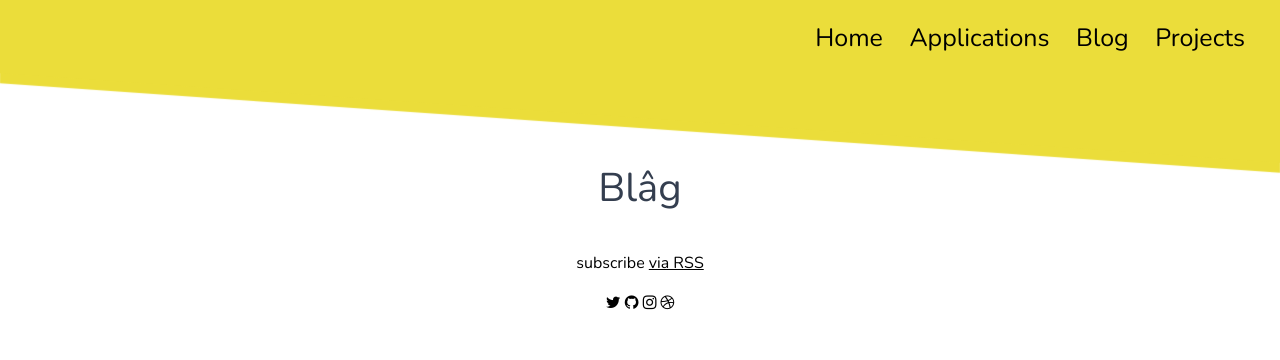
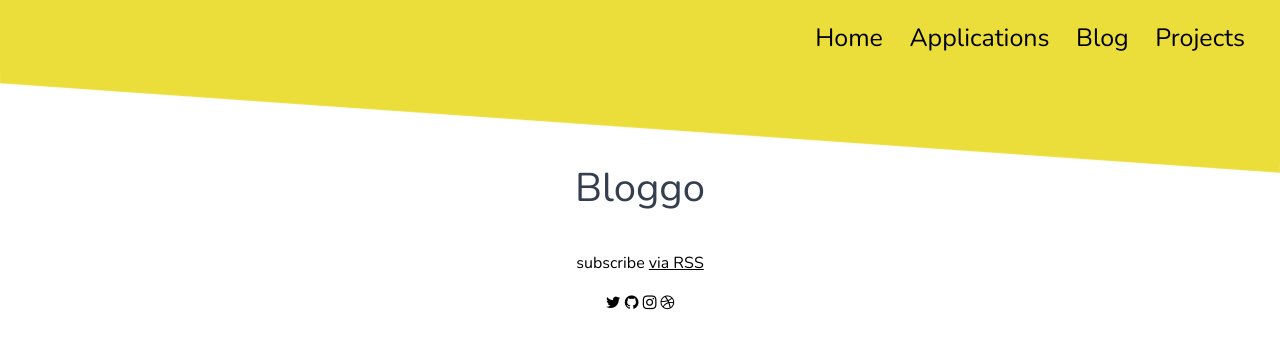
Before and after one commit to 128keaton/.com, a Jekyll site: the page built from _pages/blog.html, in a window 1280 px wide. Shown: the top 360 px of the page. Built offline with Jekyll 4.4.1, drawn with Linux system fonts in a browser that asks for light colours; nearby versions of some CDN libraries.

Commit message:
This probabaly breaks mobile, but its soo pretty

```diff
--- a/_pages/blog.html
+++ b/_pages/blog.html
@@ -5,7 +5,7 @@
 weight: 2
 ---
 <div class="social">
-    <h2 class="post-title">Blâg</h2>
+    <h2 class="post-title">Bloggo</h2>
     <p class="rss-subscribe">subscribe <a href="{{ " /feed.xml " | relative_url }}">via RSS</a></p>
 </div>
 <ul class="post-list">
@@ -18,11 +18,11 @@
 
             </div>
             <div class="meta">
-                <span class="post-meta">{{ post.date | date: "%b %d" }}</span>
-                <span class="post-word-count">{{ post.content | number_of_words }} words</span>
+                <span class="post-meta">Posted {{ post.date | date: "%b %d" }}</span>
+                <span class="post-word-count">and has roughly {{ post.content | number_of_words }} words</span>
             </div>
             <div class="post-text">
-                {% if post.description %} {{ post.description }} {% else %} {{ post.content | strip_html | truncatewords: 55 }} {% endif %}
+                 {{ post.content  }}
             </div>
 
         </div>
--- a/_sass/_page.scss
+++ b/_sass/_page.scss
@@ -22,7 +22,7 @@
     background-color: #fff;
     padding-top: 10px;
     margin-top: -10px;
-    height: 100%;
+
 }
 
 #white p.copyright {
--- a/_sass/_post.scss
+++ b/_sass/_post.scss
@@ -50,15 +50,10 @@
 }
 
 .post-link {
-    font-size: 20px;
+    font-weight: bolder;
     text-decoration: none;
     color: black;
-}
-
-.meta {
-    float: left;
-    width: 30%;
-    text-align: right;
+    font-size: 3.06rem;
 }
 
 .post-title {
@@ -67,8 +62,8 @@
 }
 
 .post-stuff {
-    float: left;
-    width: 70%;
+
+    width: 100%;
 }
 
 .post-word-count {
--- a/_sass/pages/_portfolio.scss
+++ b/_sass/pages/_portfolio.scss
@@ -2,6 +2,11 @@
 .portfolio {
     width: 80%;
     margin: 100px auto 0;
+}
+body{
+  background-color: white!important;
+  /*hack*/
+  background: none;
 }
 
 .project {
```
